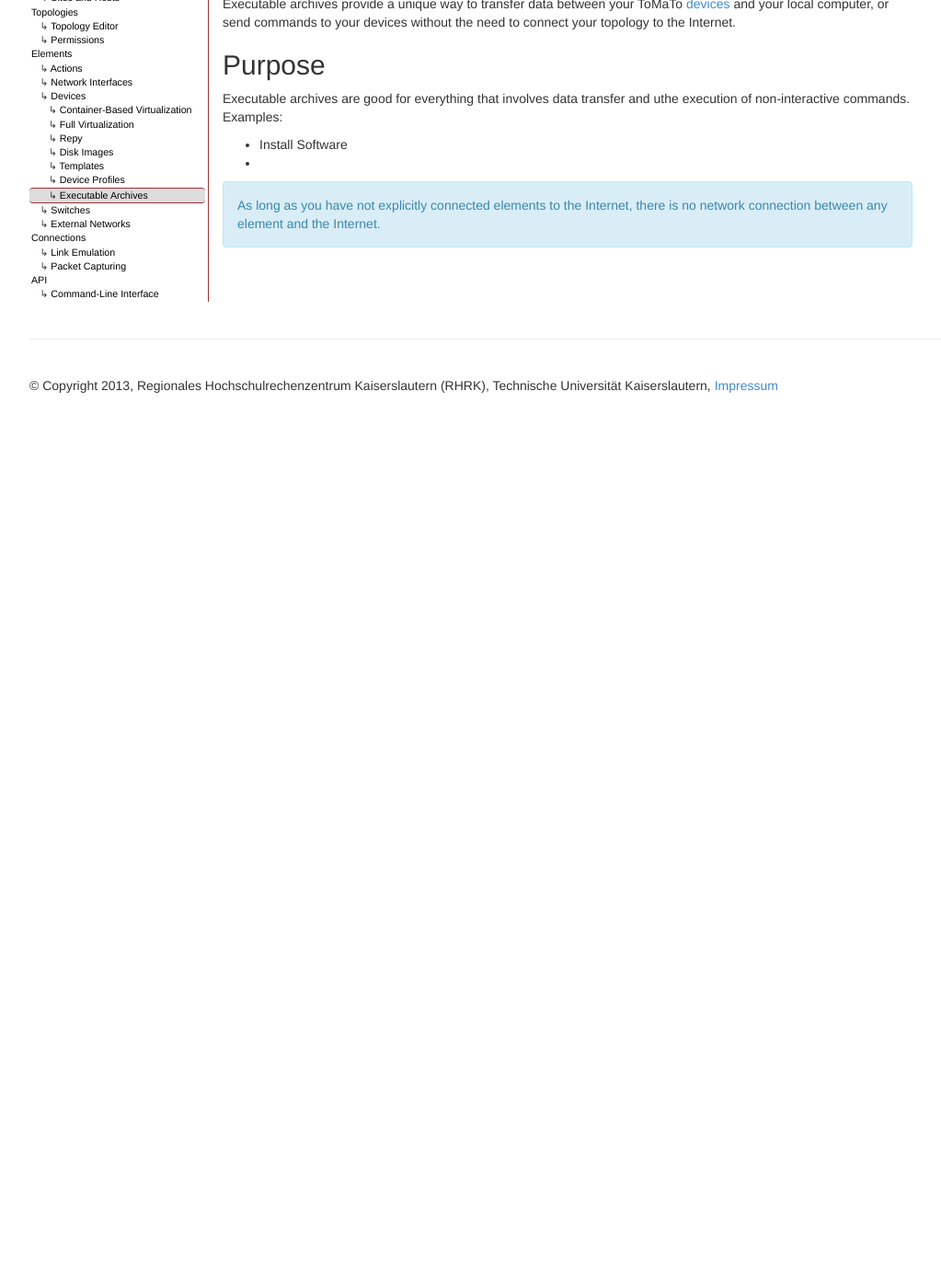
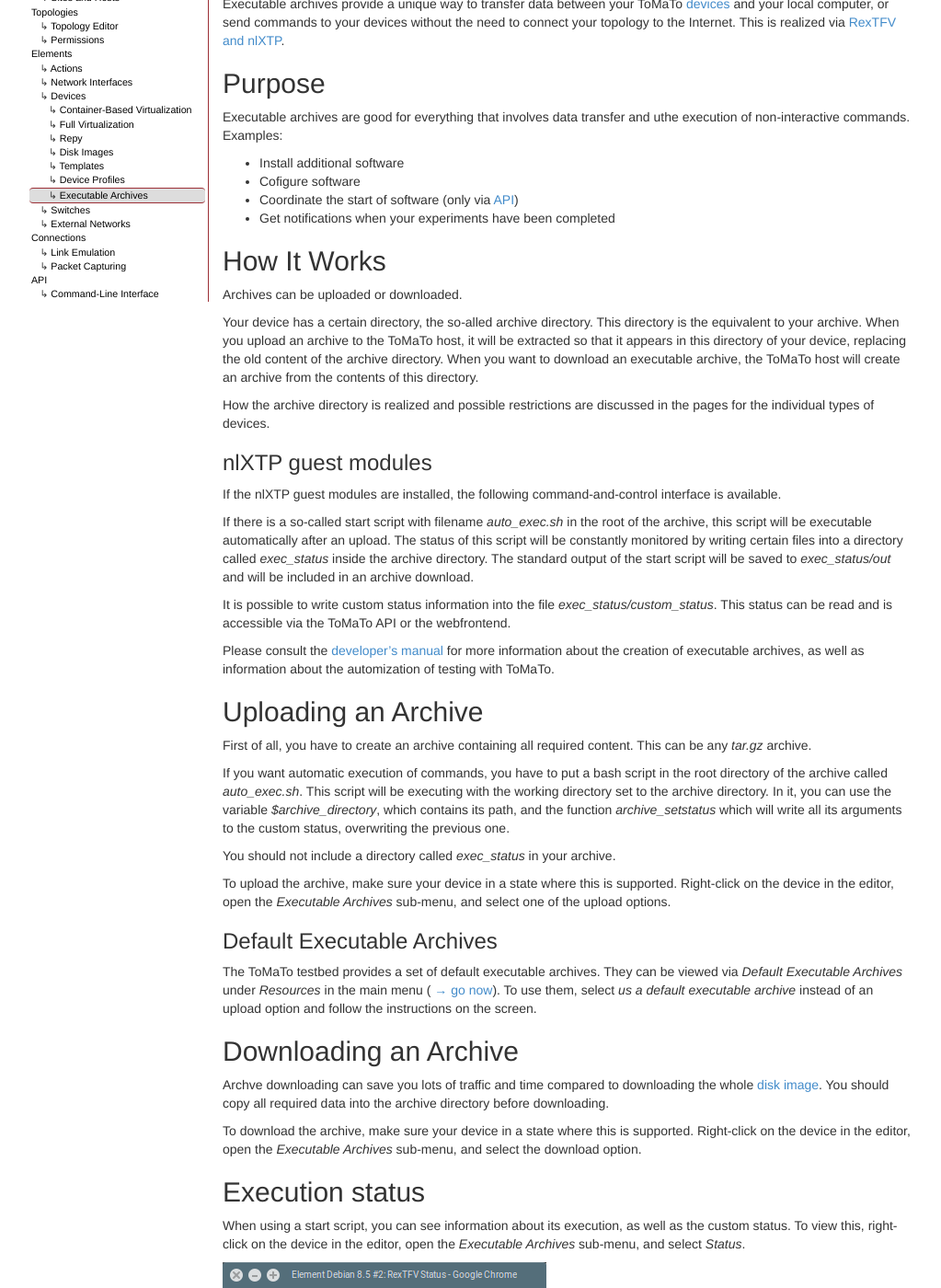
Before and after one commit to GLab/glab.github.io, a Jekyll site: the page built from manuals/user/element/device/executable_archive.md, in a window 1280 px wide and 1400 px high, scrolled down 389 px. Shown: the whole window at 92% size, without its empty margins (38-1061 px from the left). Built offline with Jekyll 4.4.1, drawn with Linux system fonts in a browser that asks for light colours; before the commit the page ends 900 px from its top, so only the background shows below that; some of the changed text lies outside the part shown.

Commit message:
finished executable archives

```diff
--- a/_data/manuals.yml
+++ b/_data/manuals.yml
@@ -1,5 +1,6 @@
 user:
   title: User Manual
+  indev: true
   pages:
     - title: Home
       id: home
@@ -79,24 +80,28 @@ user:
       id: cli
 accountmanager:
   title: Account Manager Manual
+  indev: true
   pages:
     - title: Home
       id: home
       url: /
 hostmanager:
   title: Host Manager Manual
+  indev: true
   pages:
     - title: Home
       id: home
       url: /
 setup:
   title: Testbed Manager Manual
+  indev: true
   pages:
     - title: Home
       id: home
       url: /
 dev:
   title: Developer's Manual
+  indev: true
   pages:
     - title: Home
       id: home
--- a/_layouts/manual.html
+++ b/_layouts/manual.html
@@ -2,7 +2,11 @@
 layout: default
 category: manuals
 ---
-<div class="alert alert-warning"><strong>The manuals are currently under construction.</strong> Pages may be missing, incomplete, or badly formatted.</div>
+
+{% if site.data.manuals[page.manual].indev %}
+<div class="alert alert-warning"><strong>This manual is currently under construction.</strong> Pages may be missing, incomplete, or badly formatted.</div>
+{% endif %}
+
 <h3>{{site.data.manuals[page.manual].title}}</h3>
 
 <div class="container">
--- a/manuals/user/element/device/executable_archive.md
+++ b/manuals/user/element/device/executable_archive.md
@@ -8,18 +8,64 @@ category: manuals
 
 # Executable Archives
 
-Executable archives provide a unique way to transfer data between your ToMaTo [devices](..) and your local computer, or send commands to your devices without the need to connect your topology to the Internet.
+Executable archives provide a unique way to transfer data between your ToMaTo [devices](..) and your local computer, or send commands to your devices without the need to connect your topology to the Internet. This is realized via [RexTFV and nlXTP](/about/publications/2014_A_networkless_data_exchange_and_control_mechanism_for_virtual_testbed_devices_TridentCom.pdf).
 
 
 ## Purpose
 
 Executable archives are good for everything that involves data transfer and uthe execution of non-interactive commands. Examples:
 
-* Install Software
-*
+* Install additional software
+* Cofigure software
+* Coordinate the start of software (only via [API](../../api))
+* Get notifications when your experiments have been completed
 
 
+## How It Works
+
+Archives can be uploaded or downloaded.
+
+Your device has a certain directory, the so-alled archive directory. This directory is the equivalent to your archive. When you upload an archive to the ToMaTo host, it will be extracted so that it appears in this directory of your device, replacing the old content of the archive directory. When you want to download an executable archive, the ToMaTo host will create an archive from the contents of this directory.
+
+How the archive directory is realized and possible restrictions are discussed in the pages for the individual types of devices.
+
+### nlXTP guest modules
+
+If the nlXTP guest modules are installed, the following command-and-control interface is available.
+
+If there is a so-called start script with filename _auto\_exec.sh_ in the root of the archive, this script will be executable automatically after an upload. The status of this script will be constantly monitored by writing certain files into a directory called _exec\_status_ inside the archive directory. The standard output of the start script will be saved to _exec\_status/out_ and will be included in an archive download.
+
+It is possible to write custom status information into the file _exec\_status/custom\_status_. This status can be read and is accessible via the ToMaTo API or the webfrontend.
+
+Please consult the [developer's manual](/manuals/dev) for more information about the creation of executable archives, as well as information about the automization of testing with ToMaTo.
 
 
-{:.alert .alert-info}
-As long as you have not explicitly connected elements to the Internet, there is no network connection between any element and the Internet.
+## Uploading an Archive
+
+First of all, you have to create an archive containing all required content. This can be any _tar.gz_ archive.
+
+If you want automatic execution of commands, you have to put a bash script in the root directory of the archive called _auto\_exec.sh_. This script will be executing with the working directory set to the archive directory. In it, you can use the variable _$archive\_directory_, which contains its path, and the function _archive\_setstatus_ which will write all its arguments to the custom status, overwriting the previous one.
+
+You should not include a directory called _exec\_status_ in your archive.
+
+To upload the archive, make sure your device in a state where this is supported. Right-click on the device in the editor, open the _Executable Archives_ sub-menu, and select one of the upload options.
+
+### Default Executable Archives
+
+The ToMaTo testbed provides a set of default executable archives. They can be viewed via _Default Executable Archives_ under _Resources_ in the main menu ( [→ go now](https://master.tomato-lab.org/web_resources/executable_archive/)). To use them, select _us a default executable archive_ instead of an upload option and follow the instructions on the screen.
+
+## Downloading an Archive
+
+Archve downloading can save you lots of traffic and time compared to downloading the whole [disk image](../image). You should copy all required data into the archive directory before downloading.
+
+To download the archive, make sure your device in a state where this is supported. Right-click on the device in the editor, open the _Executable Archives_ sub-menu, and select the download option.
+
+## Execution status
+
+When using a start script, you can see information about its execution, as well as the custom status. To view this, right-click on the device in the editor, open the _Executable Archives_ sub-menu, and select _Status_.
+
+![](../../../img/executable_archive_status.png)
+
+The execution status can also be seen by a small icon next to the element's [state icon](../..#state): this can be a busy icon or a tick.
+
+![busy](../../../img/executable_archive_element_busy.png) ![done](../../../img/executable_archive_element_done.png)
```
Also changed, not shown: manuals/user/img/executable_archive_element_busy.png (added), manuals/user/img/executable_archive_element_done.png (added), manuals/user/img/executable_archive_status.png (added).
